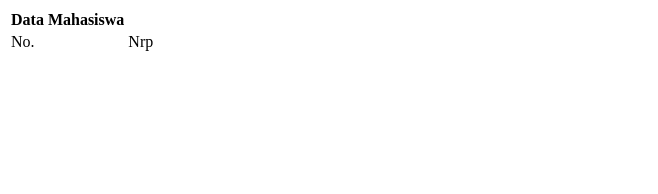
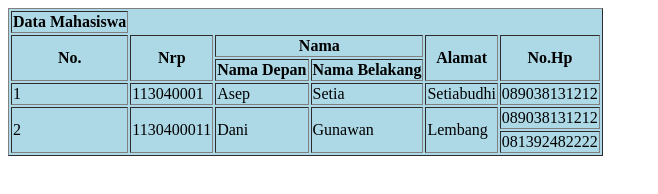
Before and after one commit to DwiiYulianto/itw2025_253040061, a plain HTML site: page latihan/latihan2/L2a253040061.html in a window 1280 px wide. Shown: the whole page, without its empty margins (0-658 px from the left). Drawn offline with Linux system fonts and the light colour scheme.

Commit message:
sedang mengerjakan latihan L2a

```diff
--- a/latihan/latihan2/L2a253040061.html
+++ b/latihan/latihan2/L2a253040061.html
@@ -3,17 +3,52 @@
 <head>
     <meta charset="UTF-8">
     <meta name="viewport" content="width=, initial-scale=1.0">
-    <title>Document</title>
+    <title>tabel</title>
+    <style>
+        .tabel-1{
+            background-color:lightblue;
+        }
+    </style>
 </head>
 <body>
-    <table>
-        <tr>
-            <th>Data Mahasiswa</th>
+    <table class="tabel-1" border="1">
+        <thead>
+             <tr>
+                 <th>Data Mahasiswa</th>
         </tr>
-        <tr>
-            <td>No.</td>
-            <td>Nrp</td>
+        <tr class="t-judul">
+            <th rowspan="2">No.</th>
+            <th rowspan="2">Nrp</th>
+            <th colspan="2">Nama</th>
+            <th rowspan="2">Alamat</th>
+            <th rowspan="2">No.Hp</th>
         </tr>
-    </table>
+        <tr class="t-judul">
+            <th>Nama Depan</th>
+            <th>Nama Belakang</th>
+        </tr>
+</thead>
+</body>
+    <tr>
+        <td>1</td>
+        <td>113040001</td>
+        <td>Asep</td>
+        <td>Setia</td>
+        <td>Setiabudhi</td>
+        <td>089038131212</td>
+    </tr>
+    <tr>
+        <td rowspan="2">2</td>
+        <td rowspan="2">1130400011</td>
+        <td rowspan="2">Dani</td>
+        <td rowspan="2">Gunawan</td>
+        <td rowspan="2">Lembang</td>
+        <td>089038131212</td>
+    </tr>
+    <tr>
+        <td>081392482222</td>
+    </tr>
+</tbody>
+</table>
 </body>
 </html>
```
Also changed, not shown: latihan/latihan2/L2b253040061.html (added, +11 -0 lines).
